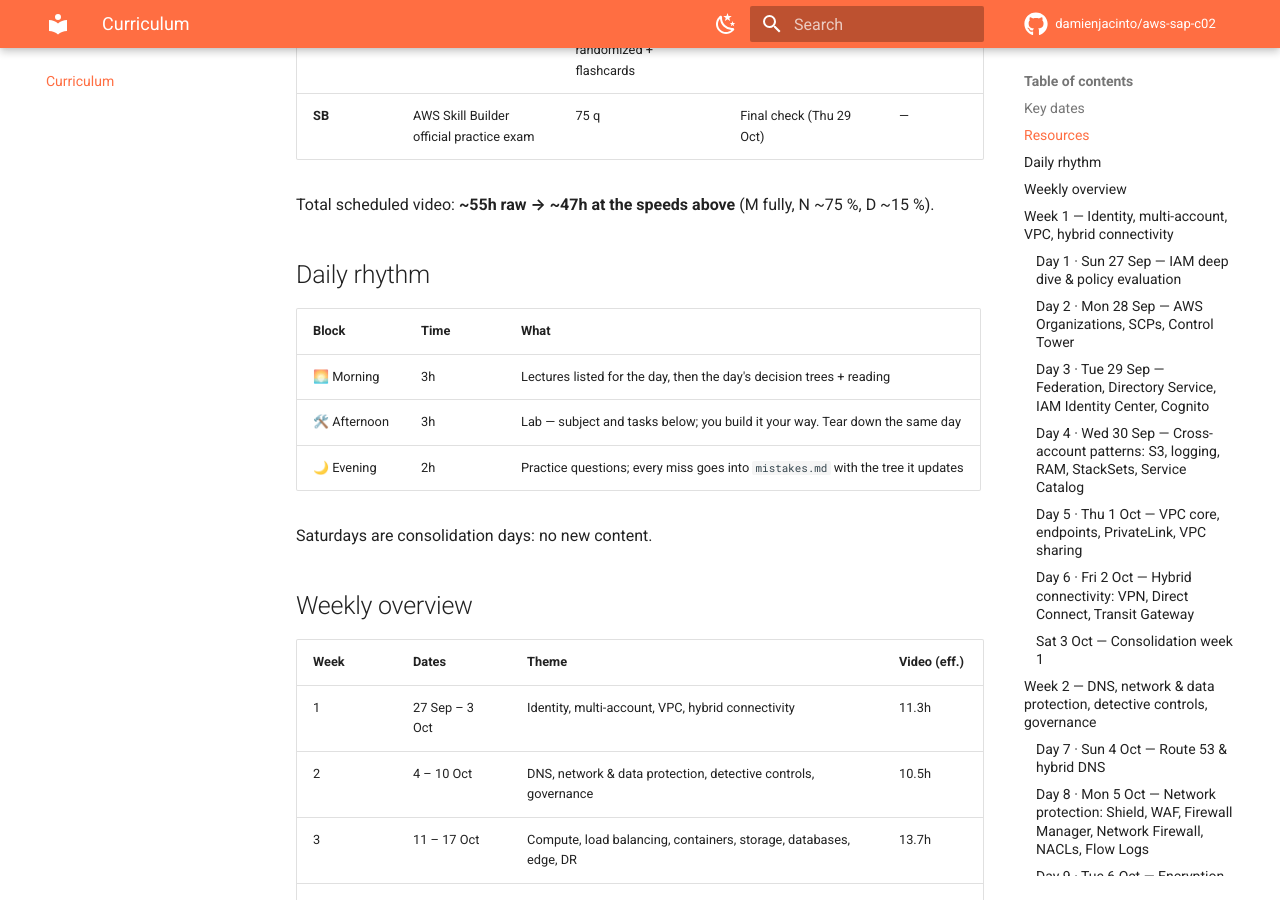
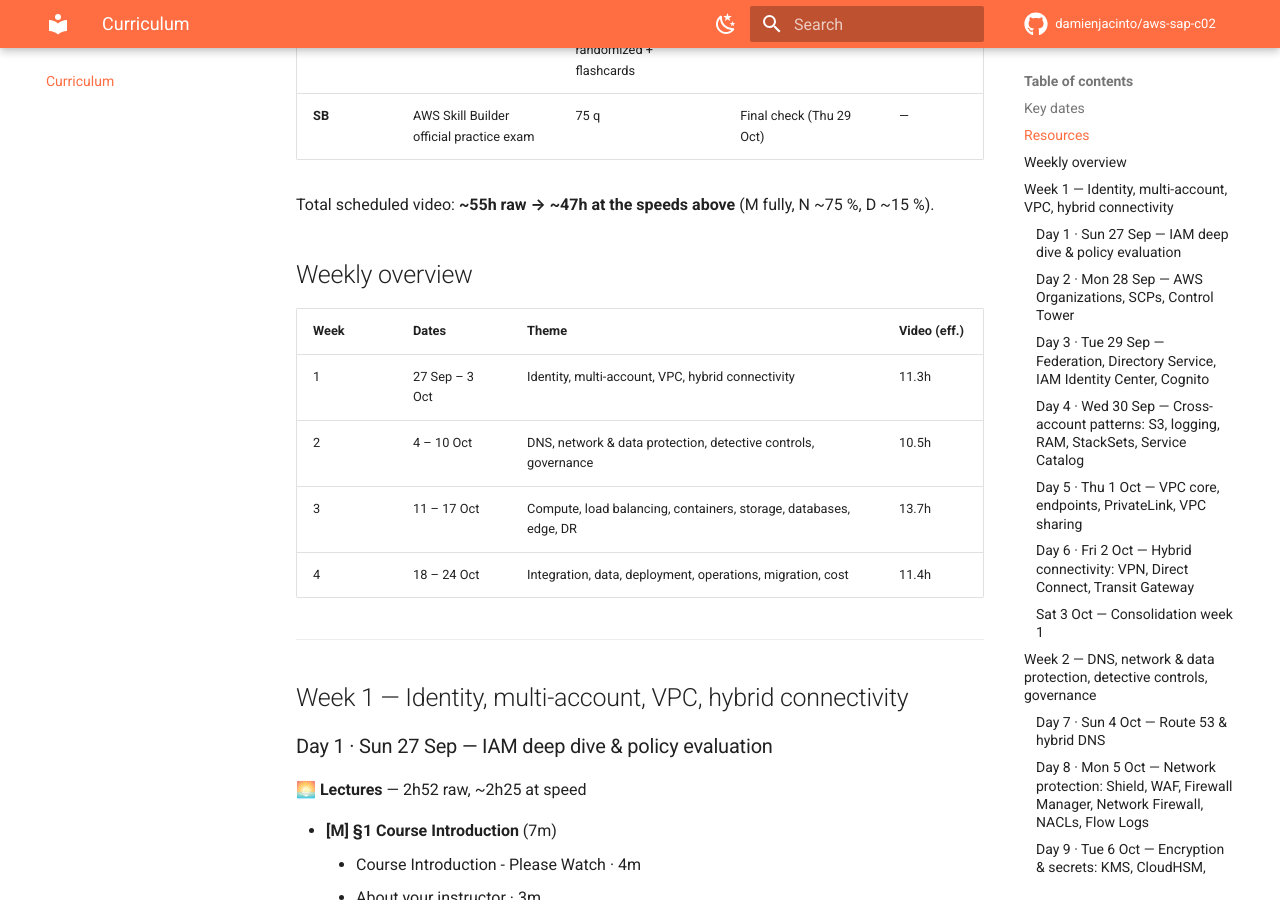
Before and after one commit to damienjacinto/aws-sap-c02, an MkDocs documentation site: the page built from docs/curriculum.md, in a window 1280 px wide and 900 px high, scrolled down 1180 px. Built offline with MkDocs 1.6.1 and Material for MkDocs 9.7.7, drawn with Linux system fonts in a browser that asks for light colours; comment, search, counter and statistics services are not loaded.

Commit message:
docs(curriculum): remove 'Daily rhythm' section
Co-Authored-By: Claude Opus 5.5 <noreply@anthropic.com>

```diff
--- a/docs/curriculum.md
+++ b/docs/curriculum.md
@@ -26,16 +26,6 @@ Day-by-day plan from **Sun 27 Sep** to the **first exam attempt on Sun 1 Nov 202
 
 Total scheduled video: **~55h raw → ~47h at the speeds above** (M fully, N ~75 %, D ~15 %).
 
-## Daily rhythm
-
-| Block | Time | What |
-|---|---|---|
-| 🌅 Morning | 3h | Lectures listed for the day, then the day's decision trees + reading |
-| 🛠️ Afternoon | 3h | Lab — subject and tasks below; you build it your way. Tear down the same day |
-| 🌙 Evening | 2h | Practice questions; every miss goes into `mistakes.md` with the tree it updates |
-
-Saturdays are consolidation days: no new content.
-
 ## Weekly overview
 
 | Week | Dates | Theme | Video (eff.) |
@@ -44,7 +34,6 @@ Saturdays are consolidation days: no new content.
 | 2 | 4 – 10 Oct | DNS, network & data protection, detective controls, governance | 10.5h |
 | 3 | 11 – 17 Oct | Compute, load balancing, containers, storage, databases, edge, DR | 13.7h |
 | 4 | 18 – 24 Oct | Integration, data, deployment, operations, migration, cost | 11.4h |
-
 
 ---
 
@@ -346,7 +335,6 @@ Saturdays are consolidation days: no new content.
 Re-read this week's trees, redo every mistake logged this week, finish any lab left open, verify no resources are left running (Cost Explorer / Tag Editor).
 
 **🌙 Evening:** Flashcards + mistakes review
-
 
 ---
 
@@ -654,7 +642,6 @@ Re-read this week's trees, redo every mistake logged this week, finish any lab l
 **Diagnostic: TD Timed Set 1 (75 questions, 180 min) in the morning.** Afternoon: go through every explanation (right and wrong) and log each miss in mistakes.md with the tree it belongs to. A low score is expected — this measures the gap, not you.
 
 **🌙 Evening:** Finish the Timed Set 1 review
-
 
 ---
 
@@ -1001,7 +988,6 @@ Re-read this week's trees, redo every mistake logged this week, finish any lab l
 
 **🌙 Evening:** Review [N] Practice Test 1
 
-
 ---
 
 ## Week 4 — Integration, data, deployment, operations, migration, cost
@@ -1345,7 +1331,6 @@ Re-read this week's trees, redo every mistake logged this week, finish any lab l
 
 **🌙 Evening:** Review [N] Practice Test 2
 
-
 ---
 
 ## Exam simulation week
@@ -1370,13 +1355,11 @@ Re-read this week's trees, redo every mistake logged this week, finish any lab l
 3. Nov 2–13: re-watch the weak domains' lectures, rebuild their trees, redo their TD section-based tests.
 4. Around Nov 10: TD Timed Set 5. Around Nov 12: [N] Practice Test 3.
 
-
 ---
 
 ## Appendix — unscheduled lectures
 
 Left out on purpose: duplicates of scheduled content, basics you already know from SAA, or hands-on demos (you run your own labs). Use them when a topic doesn't click.
-
 
 ### [N] [NEW]
 
```
